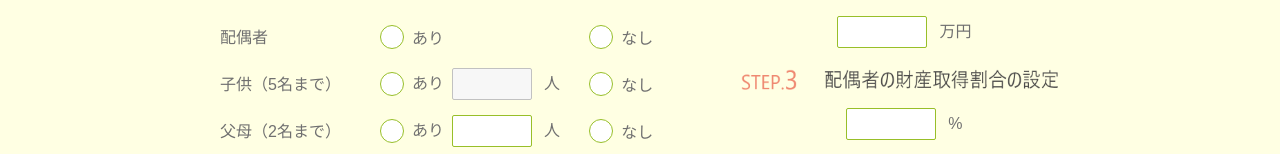
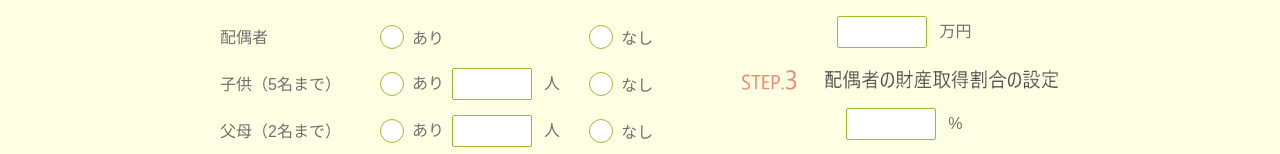
Before and after one commit to s-t-00/hanamaru_before, a website: page src/html/index.html in a window 1280 px wide. Shown: the part 323-477 px from the top of the page. Drawn offline with nearby package versions, Linux system fonts and the light colour scheme; files that its build step writes are made by us from their sources.

Commit message:
トップクイック診断JS調整

```diff
--- a/src/html/index.html
+++ b/src/html/index.html
@@ -35,7 +35,7 @@
             <div class="form-field-label">子供<span>（5名まで）</span></div>
             <div class="form-field-content">
               <div class="form-control form-control-radio">
-              <label><input type="radio" name="children" id="children-yes"><span></span>あり<input type="number" name="children-num" id="children-num" min="1" max="5" class="js-clickable" disabled=""><span class="form-control-unit">人</span>
+              <label><input type="radio" name="children" id="children-yes"><span></span>あり<input type="number" name="children-num" id="children-num" min="1" max="5" class="js-clickable"><span class="form-control-unit">人</span>
 </label>
               </div>
               <div class="form-control form-control-radio">
```
